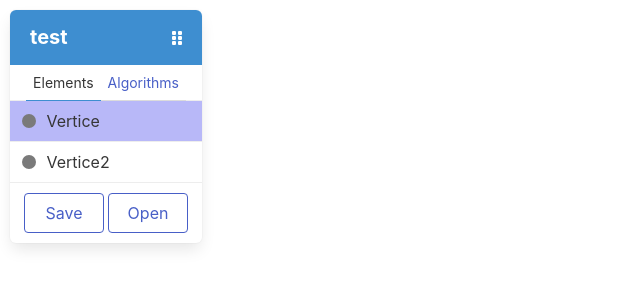
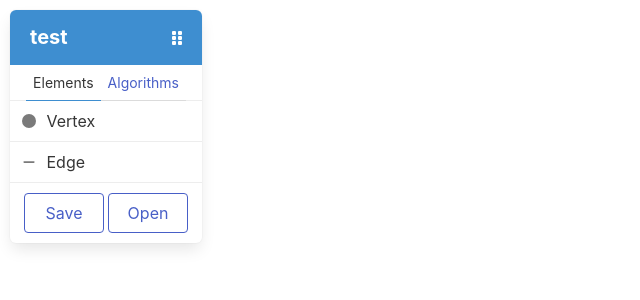
Before and after one commit to AmalAkh/online-graph-editor, a Vue app: page / in a window 1280 px wide. Shown: the top 300 px of the page, without its empty margins (0-640 px from the left). Built offline with nearby package versions, Linux system fonts and the light colour scheme.

Commit message:
Edges were added

```diff
--- a/src/App.vue
+++ b/src/App.vue
@@ -1,7 +1,8 @@
 <script setup>
 import { onMounted, reactive, ref } from 'vue';
 import availableElements from './abstractions/available-elements';
-import Vertice from './abstractions/vertice';
+
+import Vertex from './abstractions/vertex';
 
 import useEditorDataStore from './stores/editor-data-store';
 
@@ -13,7 +14,7 @@ const isPanelMoving = ref(false);
 
 const editorDataStore = useEditorDataStore();
 
-const currentElements = reactive([]);
+
 onMounted(()=>
 {
 
@@ -64,12 +65,33 @@ function movePanel(e)
 
   }
 }
-const newElementName = ref("Vertice");
-const editingMode = ref("");
+
+function selectNewElement(name)
+{
+  editorDataStore.selectedElement = null;
+  editorDataStore.selectedElement2 = null;
+  editorDataStore.newElementName = name;
+}
 function addElement(e)
 {
-  console.log(e);
-  currentElements.push(new Vertice(e.clientX, e.clientY));
+  if(editorDataStore.newElementName == "edge")
+  {
+    editorDataStore.newElementName = "";
+
+  }
+
+  editorDataStore.selectedElement = null;
+
+  switch(editorDataStore.newElementName)
+  {
+    case "Vertex":
+      editorDataStore.$patch({currentElements:[...editorDataStore.currentElements, new Vertex(e.clientX, e.clientY)]});
+    break;
+    case "Edge":
+
+    break;
+  }
+
 }
 </script>
 
@@ -91,7 +113,7 @@ function addElement(e)
 
         </p>
 
-        <a class="panel-block" v-for="[key, el] in availableElements" :class="{'selected':newElementName == key}" @click="newElementName=key">
+        <a class="panel-block" v-for="[key, el] in availableElements" :class="{'selected':editorDataStore.newElementName == key}" @click="editorDataStore.newElementName=key">
           <span class="panel-icon">
             <font-awesome-icon :icon="el.icon" />
           </span>
@@ -110,7 +132,8 @@ function addElement(e)
         </div>
       </nav>
       <svg @click="addElement">
-        <component v-for="element in currentElements" :is="availableElements.get(element.name).component" :element="element"></component>
+
+        <component v-for="element in editorDataStore.currentElements" :is="availableElements.get(element.name).component" :element="element"></component>
 
       </svg>
   </div>
--- a/src/abstractions/available-elements.js
+++ b/src/abstractions/available-elements.js
@@ -1,4 +1,5 @@
-import VerticeSVG from './../components/VerticeSVG.vue'
+import VertexSVG from './../components/VertexSVG.vue'
+import EdgeSVG from './../components/EdgeSVG.vue';
 
 
 import ElementListItem from './element-list-item';
@@ -6,9 +7,9 @@ import ElementListItem from './element-list-item';
 const availableElements = new Map();
 
 
-availableElements.set("Vertice", new ElementListItem("Vertice", "circle", VerticeSVG));
+availableElements.set("Vertex", new ElementListItem("Vertex", "circle", VertexSVG));
 
-availableElements.set("Vertice2", new ElementListItem("Vertice2", "circle", VerticeSVG));
+availableElements.set("Edge", new ElementListItem("Edge", "minus", EdgeSVG));
 
 
 
--- /dev/null
+++ b/src/abstractions/edge.js
@@ -0,0 +1,10 @@
+import GraphElement from "./graph-element";
+export default class Edge extends GraphElement
+{
+    weight;start; end;
+    constructor(x1,y1,x2,y2)
+    {
+        super("Edge",[x1,x2],[y1,y2], "EdgeSVG");
+
+    }
+}
--- /dev/null
+++ b/src/abstractions/vertex.js
@@ -0,0 +1,22 @@
+import GraphElement from "./graph-element";
+export default class Vertex extends GraphElement
+{
+    connectedVertices;
+    constructor(x,y)
+    {
+        super("Vertex",x,y, "VertexSVG");
+        this.connectedVertices = new Map();
+
+    }
+    addConnection(vertexId, edge)
+    {
+        if(this.connectedVertices.has(vertexId))
+        {
+
+            this.connectedVertices.set(vertexId, [...this.connectedVertices.get(vertexId), edge]);
+        }else
+        {
+            this.connectedVertices.set(vertexId, [edge]);
+        }
+    }
+}
--- a/src/components/VerticeSVG.vue
+++ b/src/components/EdgeSVG.vue
@@ -14,15 +14,16 @@ const props = defineProps({
 
 function select(e)
 {
+
     editorDataStore.$patch({selectedElement:props.element});
 }
-function getStrokeWidth()
+function getStrokeColor()
 {
 
-    return editorDataStore.selectedElement?.id == props.element.id ? 3 : 0;
+    return editorDataStore.selectedElement?.id == props.element.id ? 'blue' : 'black';
 }
 
 </script>
 <template>
-    <circle @click.stop="select" :cx="element.x" :cy="element.y" stroke="red" :stroke-width="getStrokeWidth()" r="8"  fill="black" />
+    <line @click.stop="select" :x1="element.x[0]" :y1="element.y[0]" :x2="element.x[1]" :y2="element.y[1]" :style="{stroke:getStrokeColor(), strokeWidth:3}" />
 </template>
--- /dev/null
+++ b/src/components/VertexSVG.vue
@@ -0,0 +1,48 @@
+<script setup>
+import { computed, ref } from 'vue';
+import useEditorDataStore from './../stores/editor-data-store';
+import Edge from './../abstractions/edge.js';
+
+const editorDataStore = useEditorDataStore();
+
+const props = defineProps({
+    element:
+    {
+        type:Object
+    }
+});
+
+
+function select(e)
+{
+    if(editorDataStore.selectedElement != null && editorDataStore.newElementName == "Edge" && props.element.name == "Vertex" && editorDataStore.selectedElement.name == "Vertex")
+    {
+        let edge = new Edge(editorDataStore.selectedElement.x, editorDataStore.selectedElement.y,props.element.x,props.element.y);
+        edge.start = editorDataStore.selectedElement;
+        edge.end = props.element;
+        editorDataStore.currentElements.push(edge);
+        editorDataStore.selectedElement.addConnection(props.element.id, edge);
+        props.element.addConnection(editorDataStore.selectedElement.id, edge);
+
+    }
+    if(editorDataStore.selectedElement?.id == props.element.id)
+    {
+        editorDataStore.$patch({selectedElement:null});
+    }else
+    {
+        editorDataStore.$patch({selectedElement:props.element});
+    }
+
+
+
+}
+function getStrokeWidth()
+{
+
+    return editorDataStore.selectedElement?.id == props.element.id ? 3 : 0;
+}
+
+</script>
+<template>
+    <circle @click.stop="select" :cx="element.x" :cy="element.y" stroke="red" :stroke-width="getStrokeWidth()" r="8"  fill="black" />
+</template>
--- a/src/main.js
+++ b/src/main.js
@@ -1,7 +1,7 @@
 import { createApp } from 'vue'
 import { library } from '@fortawesome/fontawesome-svg-core'
 import { FontAwesomeIcon } from '@fortawesome/vue-fontawesome'
-import { faCircle, faGripVertical } from '@fortawesome/free-solid-svg-icons'
+import { faCircle, faGripVertical, faMinus } from '@fortawesome/free-solid-svg-icons'
 import { createPinia } from 'pinia'
 
 
@@ -10,8 +10,9 @@ import App from './App.vue'
 
 const pinia = createPinia();
 
-library.add(faCircle)
-library.add(faGripVertical)
+library.add(faCircle);
+library.add(faGripVertical);
+library.add(faMinus);
 
 createApp(App).use(pinia)
 .component('font-awesome-icon', FontAwesomeIcon)
--- a/src/stores/editor-data-store.js
+++ b/src/stores/editor-data-store.js
@@ -2,7 +2,7 @@ import { defineStore } from "pinia";
 
 let useEditorDataStore = defineStore("editor-data-store",
 {
-    state:()=>({selectedElement:null, editingMode:"", newElementName:""})
+    state:()=>({selectedElement:null, currentElements:[], editingMode:"", newElementName:""})
 });
 
 export default useEditorDataStore;
```
Also changed, not shown: src/abstractions/vertice.js (deleted, +0 -10 lines).
